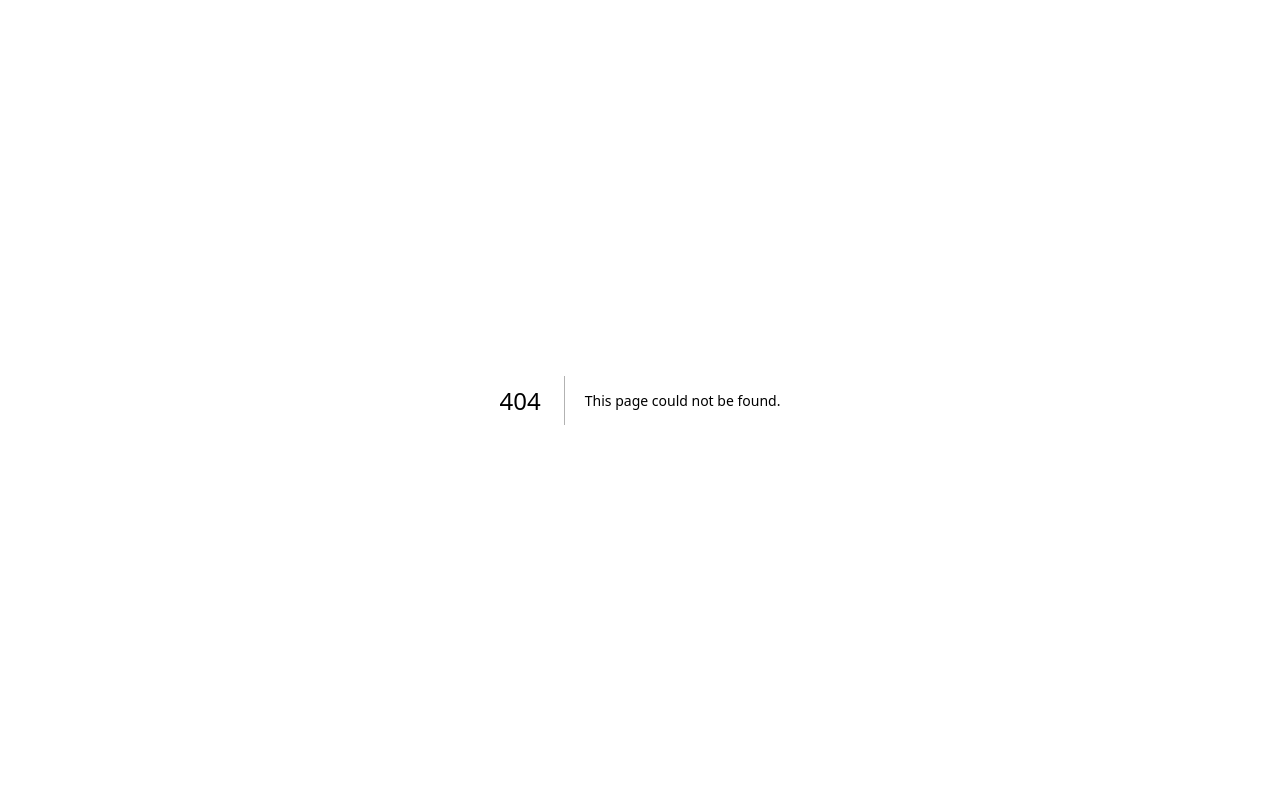
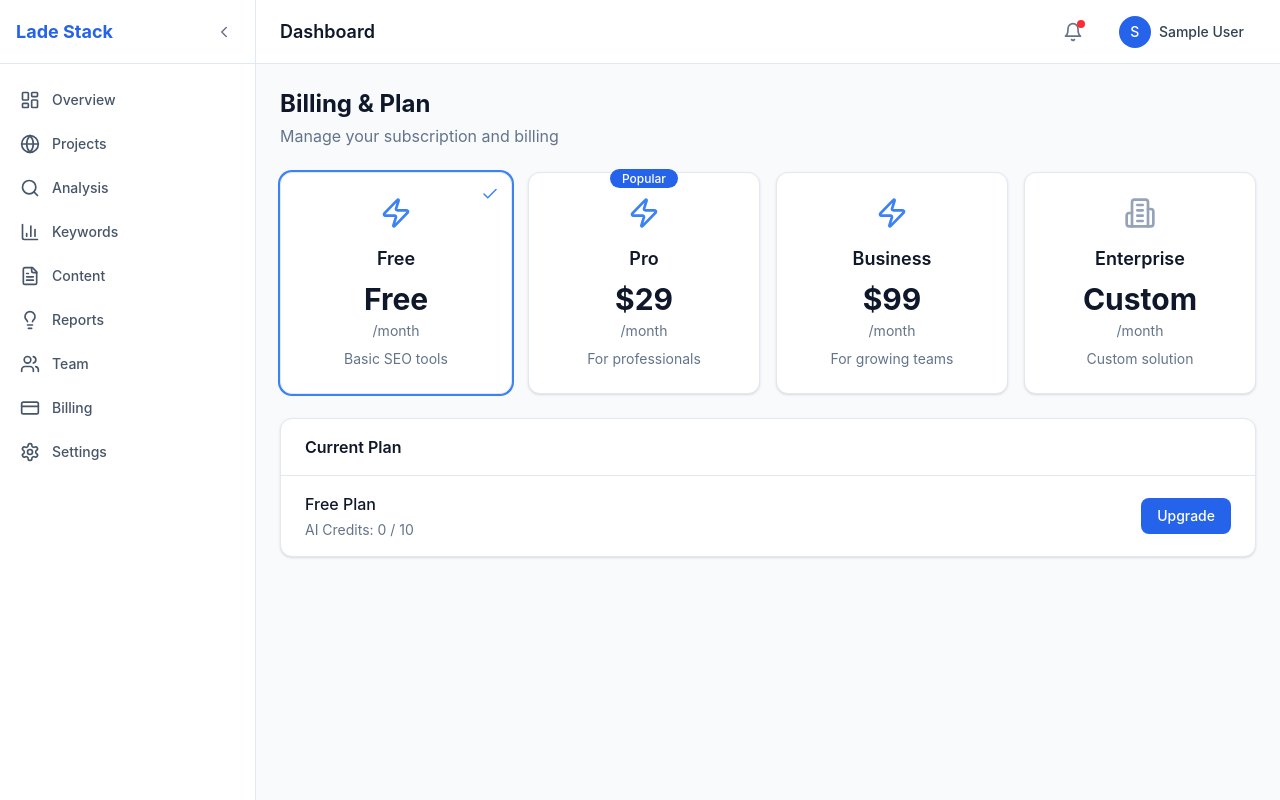
Before and after one commit to girishlade111/SEO-tool-AI, a Next.js app in the folder apps/web/: page /billing in a window 1280 px wide. Before the commit this address had no page. Built offline with nearby package versions, Linux system fonts and the light colour scheme; no server answers; sample sign-in values are in the browser's storage.

Commit message:
Please provide the code changes or file descriptions so I can generate the commit message for you.

```diff
--- /dev/null
+++ b/apps/web/src/app/(dashboard)/billing/page.tsx
@@ -0,0 +1,104 @@
+'use client';
+
+import { useState } from 'react';
+import { CreditCard, Check, Zap, Building2 } from 'lucide-react';
+import { Button } from '@/components/ui/button';
+import { Card, CardContent, CardHeader } from '@/components/ui/card';
+import { PLANS } from '@lade/shared';
+
+const planList = [
+  {
+    id: 'free' as const,
+    name: PLANS.free.name,
+    price: `$${PLANS.free.priceMonthly}`,
+    key: 'free',
+    description: 'Basic SEO tools',
+  },
+  {
+    id: 'pro' as const,
+    name: PLANS.pro.name,
+    price: `$${PLANS.pro.priceMonthly}`,
+    key: 'pro',
+    description: 'For professionals',
+  },
+  {
+    id: 'business' as const,
+    name: PLANS.business.name,
+    price: `$${PLANS.business.priceMonthly}`,
+    key: 'business',
+    description: 'For growing teams',
+  },
+  {
+    id: 'enterprise' as const,
+    name: PLANS.enterprise.name,
+    price: 'Custom',
+    key: 'enterprise',
+    description: 'Custom solution',
+  },
+];
+
+export default function BillingPage() {
+  const [selectedPlan, setSelectedPlan] = useState('free');
+
+  return (
+    <div className="space-y-6">
+      <div>
+        <h2 className="text-2xl font-bold text-surface-900 dark:text-surface-100">Billing & Plan</h2>
+        <p className="text-surface-500 mt-1">Manage your subscription and billing</p>
+      </div>
+
+      <div className="grid grid-cols-1 md:grid-cols-2 lg:grid-cols-4 gap-4">
+        {planList.map((plan) => (
+          <Card
+            key={plan.id}
+            className={`relative cursor-pointer transition-all hover:shadow-md ${
+              selectedPlan === plan.id ? 'ring-2 ring-primary-500' : ''
+            }`}
+            onClick={() => setSelectedPlan(plan.id)}
+          >
+            <CardContent className="py-6 text-center">
+              {selectedPlan === plan.id && (
+                <div className="absolute top-3 right-3">
+                  <Check size={18} className="text-primary-500" />
+                </div>
+              )}
+              {plan.id === 'pro' && (
+                <div className="absolute -top-2 left-1/2 -translate-x-1/2">
+                  <span className="bg-primary-600 text-white text-xs font-medium px-3 py-0.5 rounded-full">Popular</span>
+                </div>
+              )}
+              <div className="mb-4">
+                {plan.id === 'enterprise' ? <Building2 size={32} className="mx-auto text-surface-400" /> : <Zap size={32} className="mx-auto text-primary-500" />}
+              </div>
+              <h3 className="text-lg font-semibold text-surface-900 dark:text-surface-100">{plan.name}</h3>
+              <p className="text-3xl font-bold mt-2 text-surface-900 dark:text-surface-100">
+                {plan.id === 'free' ? 'Free' : plan.price}
+              </p>
+              <p className="text-sm text-surface-500 mt-1">/month</p>
+              <p className="text-sm text-surface-500 mt-2">{plan.description}</p>
+            </CardContent>
+          </Card>
+        ))}
+      </div>
+
+      <Card>
+        <CardHeader>
+          <h3 className="font-semibold">Current Plan</h3>
+        </CardHeader>
+        <CardContent>
+          <div className="flex items-center justify-between">
+            <div>
+              <p className="font-medium text-surface-900 dark:text-surface-100">
+                {selectedPlan.charAt(0).toUpperCase() + selectedPlan.slice(1)} Plan
+              </p>
+              <p className="text-sm text-surface-500 mt-1">
+                AI Credits: {PLANS[selectedPlan as keyof typeof PLANS]?.aiCredits === -1 ? 'Unlimited' : `0 / ${PLANS[selectedPlan as keyof typeof PLANS]?.aiCredits}`}
+              </p>
+            </div>
+            <Button>{selectedPlan === 'free' ? 'Upgrade' : 'Manage'}</Button>
+          </div>
+        </CardContent>
+      </Card>
+    </div>
+  );
+}
```
